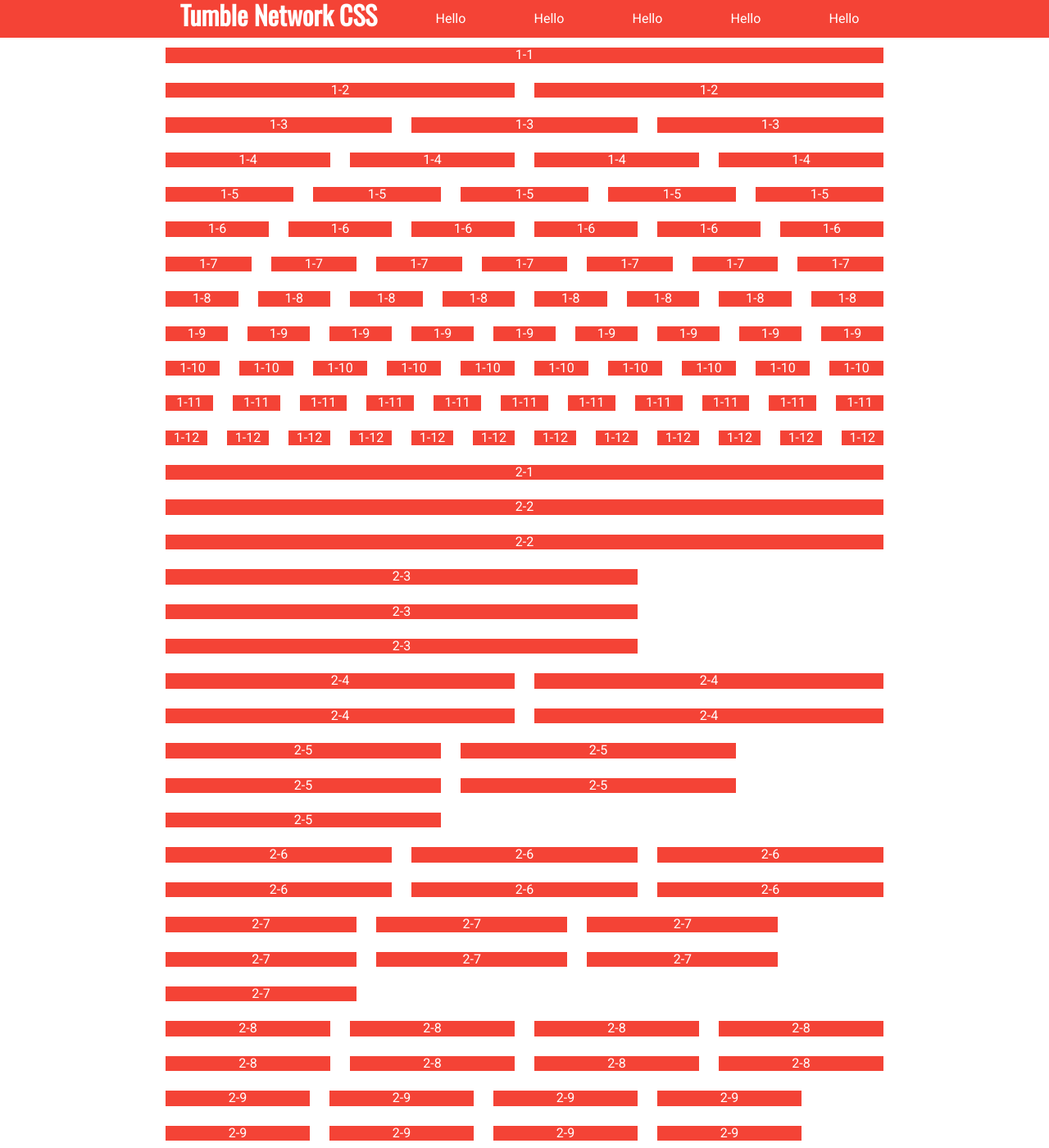
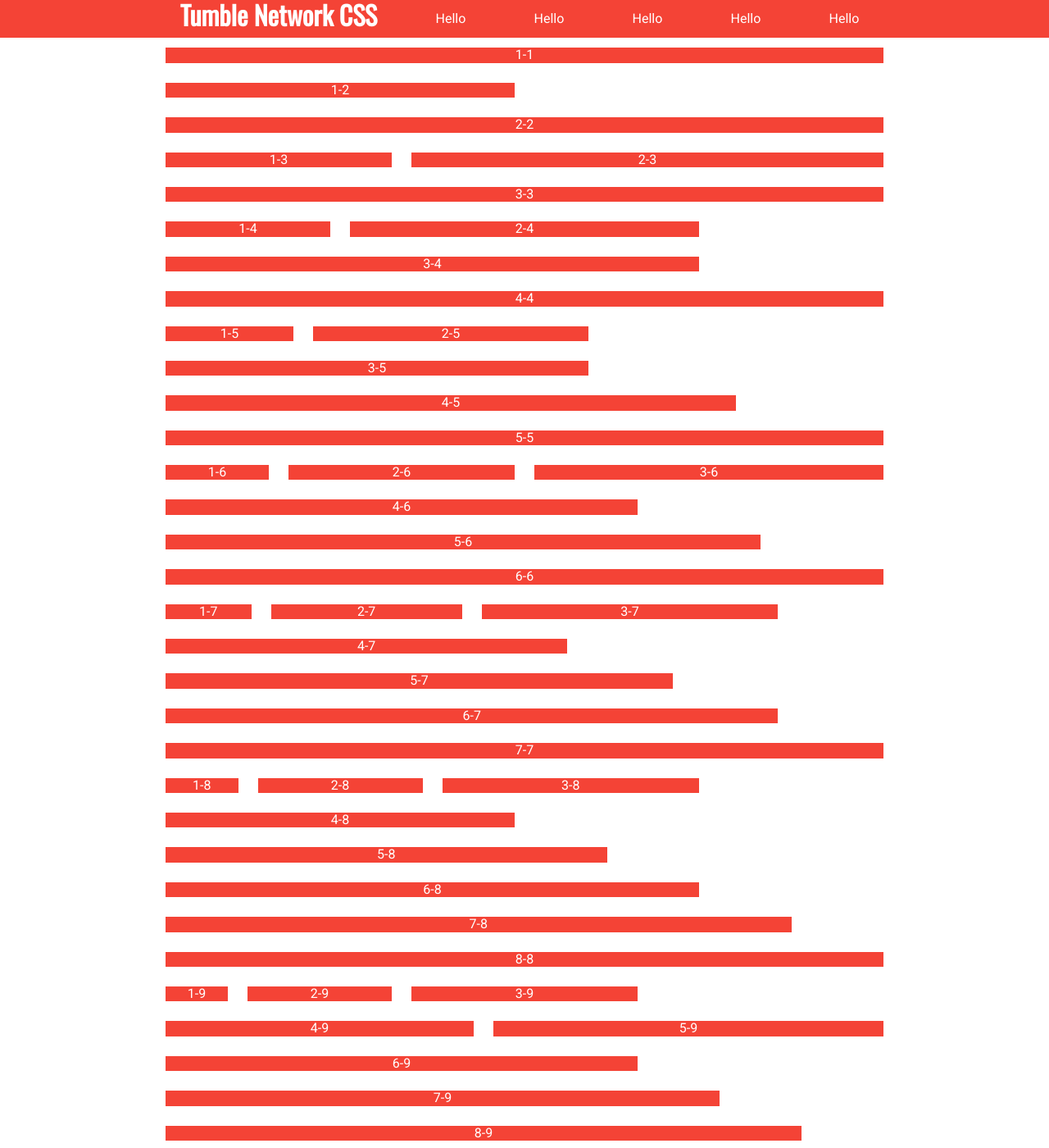
Before and after one commit to tumblenet/tumblenet-css, a Jekyll site: the page built from index.html, in a window 1280 px wide and 1400 px high. Shown: the whole window at 82% size. Built offline with Jekyll 4.4.1, drawn with Linux system fonts in a browser that asks for light colours; some of the changed text lies outside the part shown.

Commit message:
Update index.html

```diff
--- a/index.html
+++ b/index.html
@@ -1,15 +1,14 @@
 ---
 layout: main
 ---
-
-{% for h in (1..12) %}
-  {% for i in (1..12) %}
+{% for a in (1..12) %}
 <div class="tn-row">
-  {% for j in (1..i) %}
-  <div class="tn-col-{{h}}-{{i}} tn-align-center">
-    <p class="tn-background-tumblenet tn-text-white">{{h}}-{{i}}</p>
+{% for b in (1..12) %}
+{% unless b>a %}
+  <div class="tn-col-{{b}}-{{a}} tn-align-center">
+    <p class="tn-background-tumblenet tn-text-white">{{b}}-{{a}}</p>
   </div>
-  {% endfor %}
+{% endunless %}
+{% endfor %}
   </div>
-  {% endfor %}
 {% endfor %}
```
